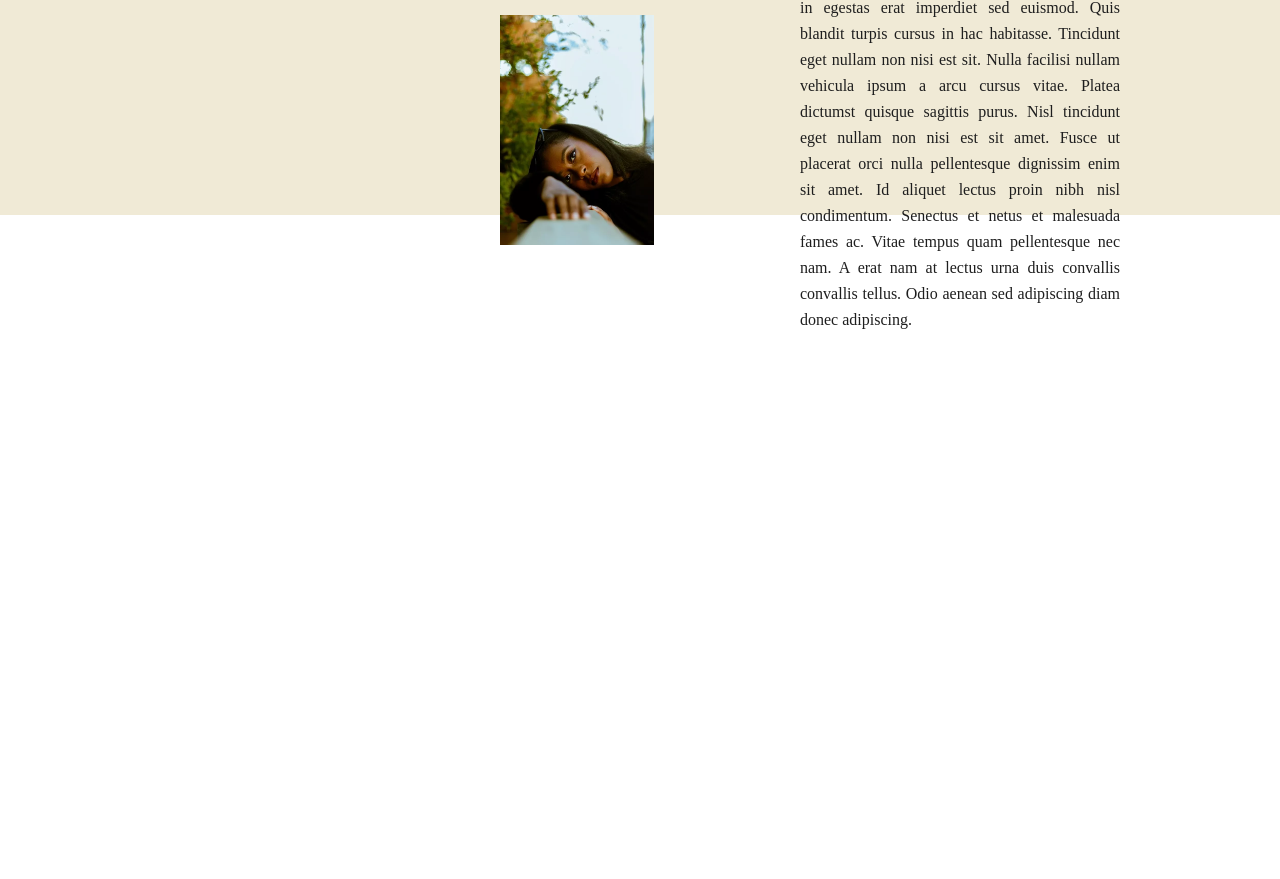
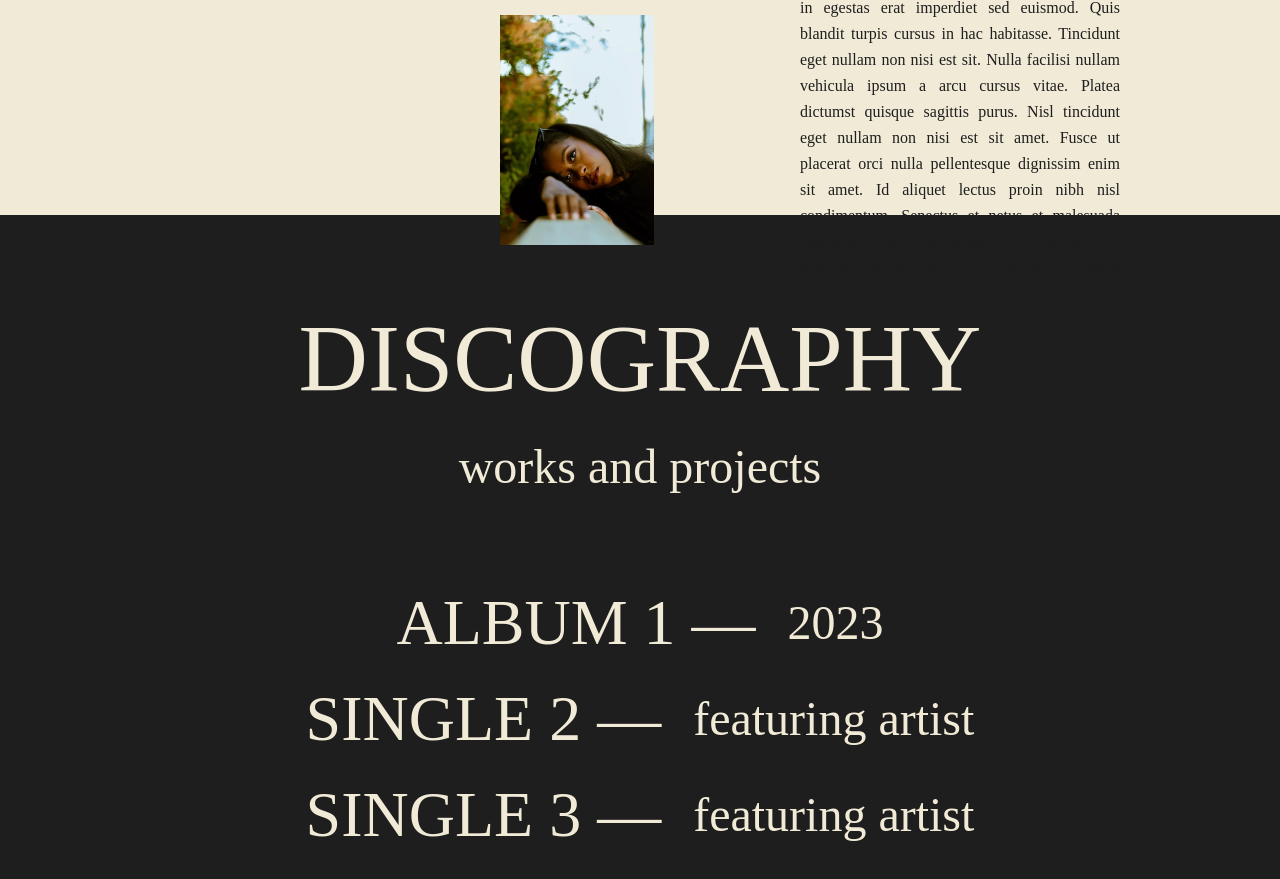
Before and after one commit to dariustb/NariahTaylor, a website built with Vite: page index.html in a window 1280 px wide. Shown: the part 1385-2264 px from the top of the page. Before the commit the page ends 1730 px from the top, so only its background shows below. Built offline with nearby package versions, Linux system fonts and the light colour scheme; files whose address does not match are found by name.

Commit message:
Added discography section

```diff
--- a/index.html
+++ b/index.html
@@ -98,12 +98,38 @@
             </div>
         </div>
     </div>
-
-
-</section>
+  </section>
 
 
   <!-- Discography -->
+  <section class="bg-nt-grey text-nt-white">
+
+    <!-- Discog / works & projects lines -->
+    <div class="flex items-center justify-center">
+
+        <div> <!-- This div separates the discog/works lines -->
+            <br><br><br>
+            <h1 class="font-bonbold text-[96px]"> DISCOGRAPHY </h1>
+            <h2 class="font-bonscript text-[48px] text-center"> works and projects </h2>
+            <br><br><br>
+        </div>
+
+    </div>
+
+    <!-- Works list -->
+    <div class="flex items-center justify-center">
+        <h3 class="font-bonbold text-[64px]"> ALBUM 1 &mdash; &nbsp;</h3> <h4 class="font-bonscript text-[48px]">2023</h4>
+    </div>
+
+    <div class="flex items-center justify-center">
+        <h3 class="font-bonbold text-[64px]"> SINGLE 2 &mdash; &nbsp;</h3> <h4 class="font-bonscript text-[48px]">featuring artist</h4>
+    </div>
+
+    <div class="flex items-center justify-center">
+        <h3 class="font-bonbold text-[64px]"> SINGLE 3 &mdash; &nbsp;</h3> <h4 class="font-bonscript text-[48px]">featuring artist</h4>
+    </div>
+
+  </section>
 
   <!-- Footer -->
 
```
